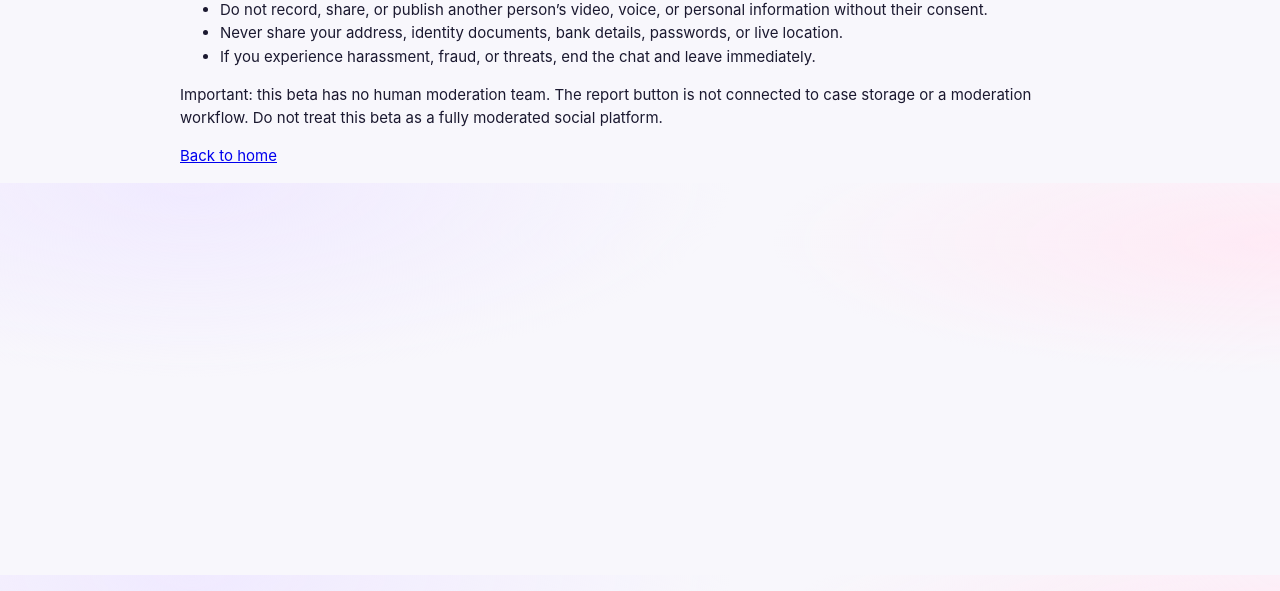
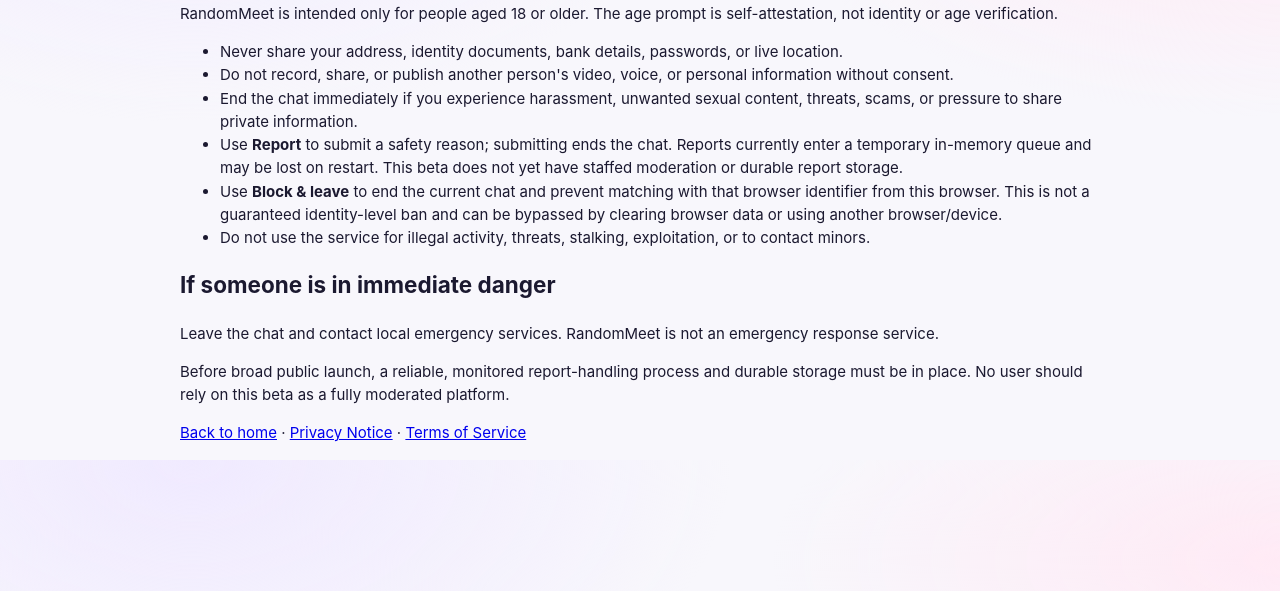
Before and after one commit to jinyinpeng/RandomMeet, a website: page public/safety.html in a window 1280 px wide. Shown: the part 209-800 px from the top of the page. Drawn offline with Linux system fonts and the light colour scheme.

Commit message:
Update safety guidelines for functional report and block flows

```diff
--- a/public/safety.html
+++ b/public/safety.html
@@ -1 +1,18 @@
-<!doctype html><html lang="en"><head><meta charset="utf-8"><meta name="viewport" content="width=device-width,initial-scale=1"><title>Safety Guidelines · RandomMeet</title><link rel="stylesheet" href="/styles.css"></head><body><header class="topbar"><a class="brand" href="/">✳ random<span>meet</span></a></header><main><h1>Safety Guidelines</h1><ul><li>RandomMeet is intended for adults aged 18 and over.</li><li>Do not record, share, or publish another person’s video, voice, or personal information without their consent.</li><li>Never share your address, identity documents, bank details, passwords, or live location.</li><li>If you experience harassment, fraud, or threats, end the chat and leave immediately.</li></ul><p>Important: this beta has no human moderation team. The report button is not connected to case storage or a moderation workflow. Do not treat this beta as a fully moderated social platform.</p><p><a href="/">Back to home</a></p></main></body></html>
+<!doctype html>
+<html lang="en">
+<head><meta charset="utf-8"><meta name="viewport" content="width=device-width,initial-scale=1"><title>Safety Guidelines · RandomMeet</title><link rel="stylesheet" href="/styles.css"></head>
+<body><header class="topbar"><a class="brand" href="/">✳ random<span>meet</span></a></header><main>
+<p class="eyebrow">SAFETY FIRST</p><h1>Safety Guidelines</h1>
+<p>RandomMeet is intended only for people aged 18 or older. The age prompt is self-attestation, not identity or age verification.</p>
+<ul>
+<li>Never share your address, identity documents, bank details, passwords, or live location.</li>
+<li>Do not record, share, or publish another person's video, voice, or personal information without consent.</li>
+<li>End the chat immediately if you experience harassment, unwanted sexual content, threats, scams, or pressure to share private information.</li>
+<li>Use <strong>Report</strong> to submit a safety reason; submitting ends the chat. Reports currently enter a temporary in-memory queue and may be lost on restart. This beta does not yet have staffed moderation or durable report storage.</li>
+<li>Use <strong>Block &amp; leave</strong> to end the current chat and prevent matching with that browser identifier from this browser. This is not a guaranteed identity-level ban and can be bypassed by clearing browser data or using another browser/device.</li>
+<li>Do not use the service for illegal activity, threats, stalking, exploitation, or to contact minors.</li>
+</ul>
+<h2>If someone is in immediate danger</h2><p>Leave the chat and contact local emergency services. RandomMeet is not an emergency response service.</p>
+<p>Before broad public launch, a reliable, monitored report-handling process and durable storage must be in place. No user should rely on this beta as a fully moderated platform.</p>
+<p><a href="/">Back to home</a> · <a href="/privacy.html">Privacy Notice</a> · <a href="/terms.html">Terms of Service</a></p>
+</main></body></html>
```
